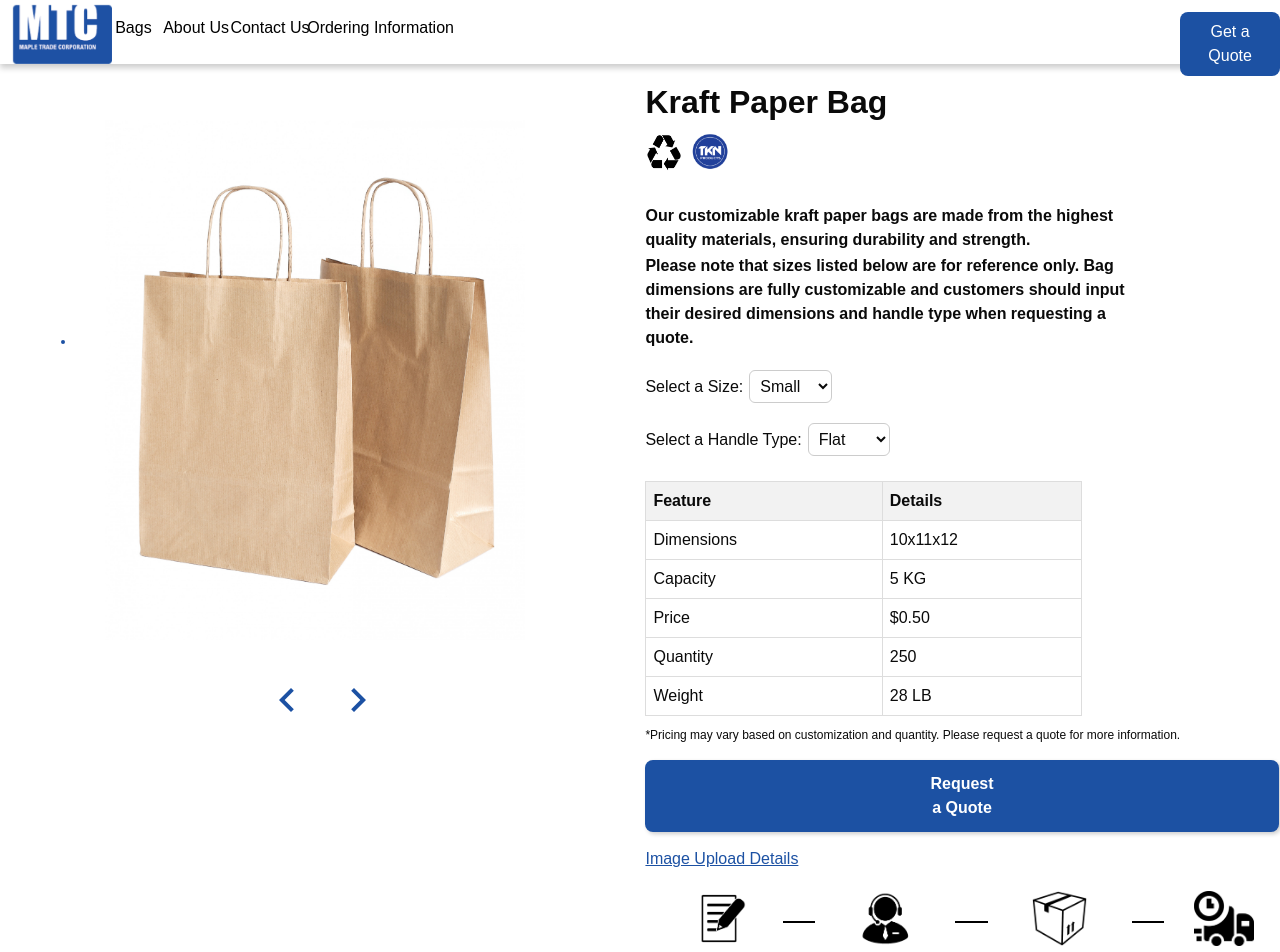
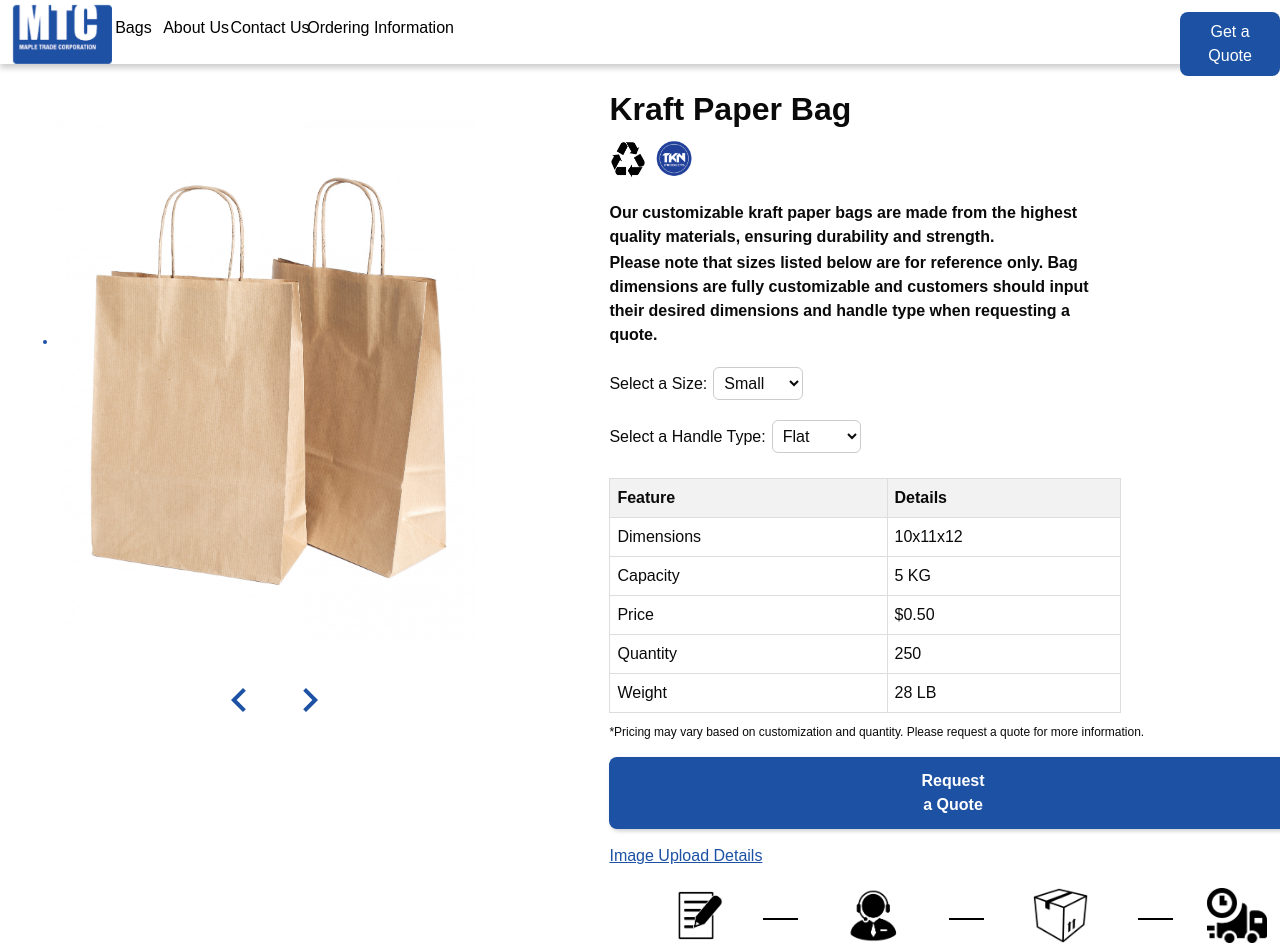
Before and after one commit to paul-ngyn/TKN-Paperbags, a Next.js app: page /product in a window 1280 px wide. Shown: the top 952 px of the page. Built offline with nearby package versions, Linux system fonts and the light colour scheme.

Commit message:
pregolf product page chages

```diff
--- a/app/components/ProductImageCarousel/ProductImageCarousel.module.css
+++ b/app/components/ProductImageCarousel/ProductImageCarousel.module.css
@@ -43,7 +43,7 @@
     display: flex;
     align-items: center;
     justify-content: center;
-    margin-left: 40px;
+    margin-left: 10px;
     margin-bottom: 50px;
   }
 
--- a/app/components/ProductTable/ProductTable.module.css
+++ b/app/components/ProductTable/ProductTable.module.css
@@ -1,5 +1,5 @@
 .productTable {
-    width: 69%;
+    width: 74.5%;
     border-collapse: collapse;
     margin-top: 15px;
     margin-bottom: 10px;
--- a/app/globals.css
+++ b/app/globals.css
@@ -50,7 +50,7 @@ html, body {
   justify-content: center; /* Center horizontally */
   align-items: center; /* Center vertically */
   text-align: center;
-  margin-top: 3.5%;
+  margin-top: 2.5%;
   width: 100%; /* Ensure the container takes full width */
 }
 
@@ -93,7 +93,7 @@ html, body {
   width: 80%;
   flex-wrap: nowrap; /* Optional: allows wrapping if there are too many items */
   margin-bottom:10px;
-  margin-top: 30px;
+  margin-top: 50px;
   margin-left: 10%;
 }
 
@@ -153,7 +153,7 @@ html, body {
   background-color: #1c51a3; /* Blue background color */
   color: white;
   border: none;
-  padding: 12px 285px;
+  padding: 12px 312px;
   border-radius: 8px; /* Add border radius */
   cursor: pointer;
   margin-top: 16px;
@@ -193,7 +193,7 @@ html, body {
 .logoContainer {
   display: flex;
   gap: 8px; /* Add space between logos */
-  margin-bottom: 32px; /* Add space below the logos */
+  margin-bottom: 22px; /* Add space below the logos */
   max-height: 40px;
   margin-top: 1px;
 }
@@ -302,8 +302,8 @@ html, body {
   padding: 20px;
   border-radius: 8px; /* Optional: Add border radius */
   flex: 1; /* Allow the details container to take up available space */
-  margin-left: 100px; /* Add space between the image and details */
-  margin-top: 58px;
+  padding-left: 132px; /* Add space between the image and details */
+  margin-top: 65px;
   margin-bottom: 30px;
 }
 
@@ -316,7 +316,7 @@ html, body {
 .productDescription {
   font-size: 16px;
   font-weight: bold;
-  max-width: 81%;
+  max-width: 72%;
 }
 
 .productGuidelines {
@@ -324,7 +324,7 @@ html, body {
   margin-bottom: 10px;
   margin-top: 2px;
   font-weight: bold;
-  max-width: 81%;
+  max-width: 74%;
 }
 
 .productSubject {
@@ -353,7 +353,7 @@ html, body {
   margin-top: 20px;
   margin-bottom: 25px; /* Add space below the logos */
   max-height: 90px;
-  padding-left: 20px;
+  padding-left: 28px;
 }
 
 @layer utilities {
```
